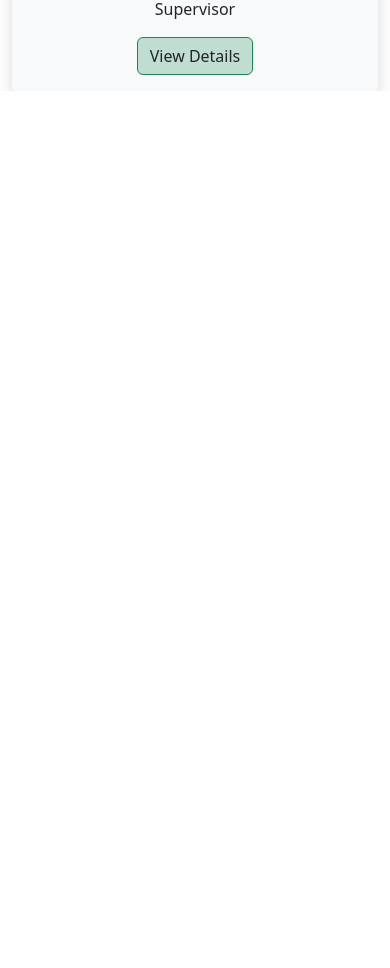
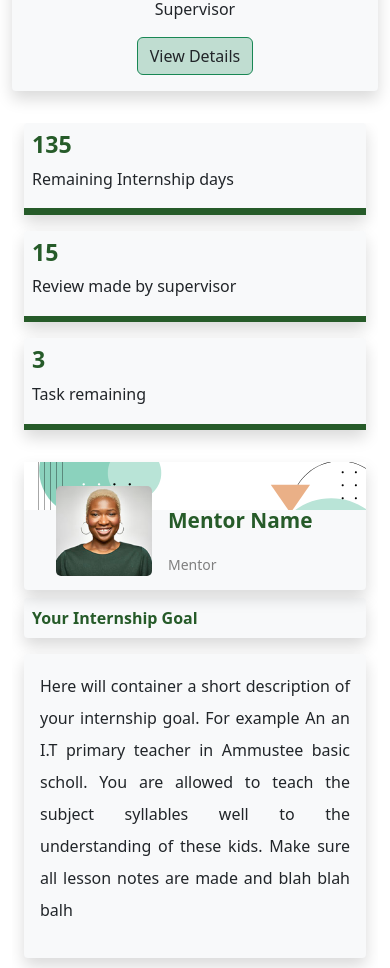
Before and after one commit to Trinity6264/intern-frontend, a React (Create React App) app: page / in a window 390 px wide. Shown: the part 860-1828 px from the top of the page. Before the commit the page ends 951 px from the top, so only its background shows below. Built offline with nearby package versions, Linux system fonts and the light colour scheme; sample sign-in values are in the browser's storage.

Commit message:
Dashboard page done

```diff
--- /dev/null
+++ b/src/components/dashboard/Infocard.jsx
@@ -0,0 +1,17 @@
+
+import React from "react";
+
+import { Col } from "react-bootstrap";
+
+
+
+function InfoCard({ numb, value }) {
+    return (
+        <Col className="me-4 bg-light shadow p-2 rounded-1 infoCard">
+            <h3>{numb}</h3>
+            <p>{value}</p>
+        </Col>
+    );
+}
+
+export default InfoCard;
--- /dev/null
+++ b/src/components/dashboard/SecondSectionAfterHeading.jsx
@@ -0,0 +1,47 @@
+import { Col, Container } from "react-bootstrap";
+import InfoCard from "./Infocard";
+
+
+function SecondSectionAfterHeading() {
+    return (
+        <Container className="section-after-heading02">
+            <div className="first-div">
+                <div className="first-div-01">
+                    <InfoCard numb="135" value="Remaining Internship days" />
+                    <InfoCard numb="15" value="Review made by supervisor" />
+                    <InfoCard numb="3" value="Task remaining" />
+                </div>
+                <div className="first-div-02">
+                    <Col className="me-2 bg-light shadow rounded-1 mentor-card" lg="7">
+                        <div className="mentor-div-01" />
+                        <div className="mentor-div-02">
+                            <div className="mentor-info">
+                                <div className="img-wrapper" />
+                                <div className="info-wrapper">
+                                    <p>Mentor Name</p>
+                                    <small>Mentor</small>
+                                </div>
+                            </div>
+                        </div>
+                    </Col>
+                </div>
+            </div>
+            <div className="second-div">
+                <p className="me-2 bg-light shadow p-2 rounded-1 goal-card">
+                    {" "}
+                    Your Internship Goal
+                </p>
+                <Container className="me-2 bg-light shadow p-3 rounded-1 desc-card">
+                    <p>
+                        Here will container a short description of your internship goal. For
+                        example An an I.T primary teacher in Ammustee basic scholl. You are
+                        allowed to teach the subject syllables well to the understanding of
+                        these kids. Make sure all lesson notes are made and blah blah balh
+                    </p>
+                </Container>
+            </div>
+        </Container>
+    );
+}
+
+export default SecondSectionAfterHeading;
--- a/src/pages/auth/Login.jsx
+++ b/src/pages/auth/Login.jsx
@@ -30,7 +30,7 @@ const Login = () => {
         const { accessToken, refreshToken } = resp['data']
         localStorage.setItem('user', JSON.stringify({ accessToken, refreshToken }))
         dispatch(userLogin({ accessToken, refreshToken }));
-        nav('/')
+        nav('/', { replace: true, preventScrollReset: true })
         toast.success(resp['msg'])
     }
 
--- a/src/pages/dashboard/DashbaordStyle.css
+++ b/src/pages/dashboard/DashbaordStyle.css
@@ -1,5 +1,211 @@
+.main_page {
+  background-color: var(--green-50);
+  height: 100vh;
+}
 
-.main_page{
+.section-after-heading02 {
+  margin-top: 2em;
+  display: flex;
+  flex: 1 1 auto;
+  gap: 5;
+  overflow-x: hidden;
+  margin-bottom: 1em;
+}
+
+.first-div {
+  display: flex;
+  flex: 1;
+  flex-direction: column;
+  gap: 2em;
+}
+.first-div-01 {
+  display: flex;
+  gap: 0.2em;
+}
+
+.infoCard {
+  position: relative;
+  padding: 1em;
+}
+
+.infoCard > h3 {
+  color: #265b29;
+  font-weight: 600;
+}
+
+.infoCard::after {
+  content: "";
+  position: absolute;
+  width: 100%;
+  height: 0.4em;
+  left: 0;
+  bottom: 0;
+  background-color: #265b29;
+}
+
+.mentor-card {
+  position: relative;
+  padding: 0 !important;
+  display: flex;
+  flex-direction: column;
+  margin-bottom: 0.5em;
+}
+.mentor-div-01 {
+  /* flex: 1; */
+  width: 100%;
+  height: 3em;
+  background-image: url(../../assets/imgs/SidePaneBackground.svg);
+  background-size: cover;
+  background-position: center;
+  background-repeat: no-repeat;
+}
+.mentor-div-02 {
+  width: 100%;
+  height: 5em;
+}
+
+.mentor-info {
+  position: absolute;
+  width: 100%;
+  height: 70%;
+  left: 0;
+  top: 1.5em;
+  display: flex;
+  gap: 1em;
+  align-items: flex-end;
+  padding: 0 2em;
+}
+
+.img-wrapper {
+  padding: 2em 3em;
+  background-image: url(../../assets/imgs/SidePaneProfileImage.png);
+  background-size: cover;
+  background-position: center;
+  background-repeat: no-repeat;
+  height: 100%;
+  border-radius: 5px;
+}
+
+.info-wrapper > p {
+  margin-top: 0.2em;
+  color: #265b29;
+  font-weight: 600;
+  font-size: 1.3em;
+}
+.info-wrapper > small {
+  color: grey;
+}
+
+.second-div {
+  width: 22em;
+  margin-bottom: 0.6em;
+  display: flex;
+  flex-direction: column;
+}
+.goal-card {
+  display: flex;
+  align-items: center;
+  text-align: center;
+  color: #265b29;
+  font-weight: 600;
+}
+.desc-card {
+  padding: 2em;
+  flex: 1;
+  display: flex;
+  text-align: justify;
+  justify-content: center;
+  align-items: center;
+}
+.desc-card p {
+  line-height: 2em;
+}
+
+/* Media */
+
+/* Tablet  */
+@media screen and (max-width: 768px) {
+  .icons-name .prefixicon {
+    font-size: 1.5em;
+  }
+  .icons-name > p {
+    display: none;
+  }
+  .link::before {
+    position: relative;
+  }
+
+  .section-after-heading02 {
+    flex-direction: column;
+    width: 100%;
+  }
+
+  .first-div-01 {
+    display: grid;
+    grid-template-columns: 1fr;
+    gap: 1em;
+  }
+
+  .infoCard {
+    width: 100% !important;
+  }
+
+  .mentor-card {
+    width: 100% !important;
+  }
+
+  .second-div {
+    width: 100%;
+  }
+  .goal-card {
+    width: 100%;
+  }
+  .desc-card {
+    padding: 1em !important;
+  }
+}
+
+/* Phone */
+@media screen and (max-width: 600px) {
+  /* Side bar Start */
+  .SPC__side-pane {
+    display: none;
+    z-index: 1000;
+    width: 80%;
+  }
+
+  .SPC__main-area {
+    width: 100%;
+    margin-left: 0%;
+    margin-top: 4em;
+  }
+
+  .menu-wrapper {
+    display: block;
+    width: 100%;
+    padding: 0.8em;
+    position: fixed;
+    z-index: 100;
+    top: 0;
+    left: 0;
     background-color: var(--green-50);
-    height: 100vh;
+  }
+  .menu-wrapper .menu-icon {
+    color: #265b29;
+    font-size: 2em;
+    cursor: pointer;
+  }
+  .link {
+    justify-content: start;
+  }
+
+  .icons-name {
+    justify-content: space-between;
+  }
+  .icons-name > p {
+    display: block;
+  }
+  .arrow {
+    display: none;
+  }
 }
--- a/src/pages/dashboard/Dashboard.jsx
+++ b/src/pages/dashboard/Dashboard.jsx
@@ -1,6 +1,7 @@
 import React from 'react'
 import { Container, } from 'react-bootstrap'
 import CustomHeader from '../../components/CustomHeader'
+import SecondSectionAfterHeading from '../../components/dashboard/SecondSectionAfterHeading'
 import SectionAfterHeading01 from '../../components/dashboard/SectionOne'
 import './DashbaordStyle.css'
 
@@ -10,6 +11,7 @@ const Dashboard = () => {
       <Container>
         <CustomHeader title={'Dashboard'} />
         <SectionAfterHeading01 />
+        <SecondSectionAfterHeading/>
       </Container>
     </>
   )
```
